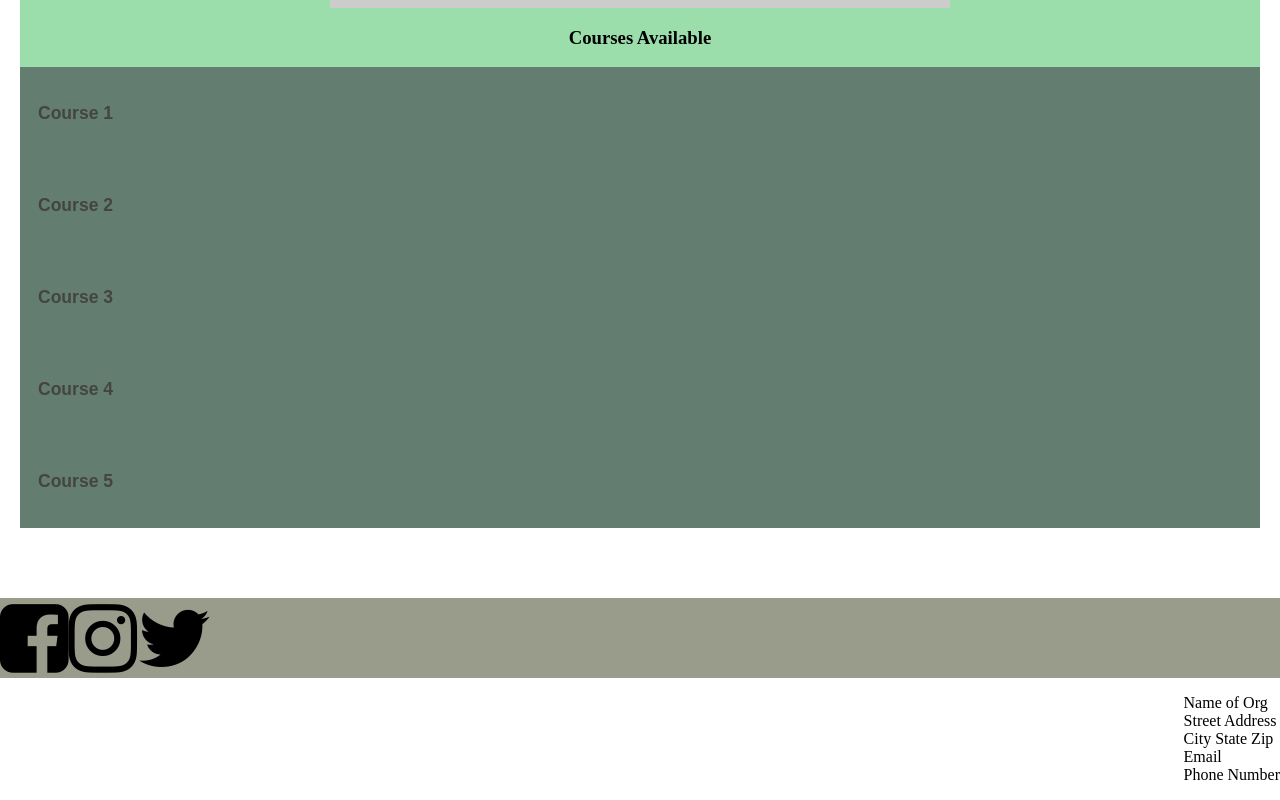
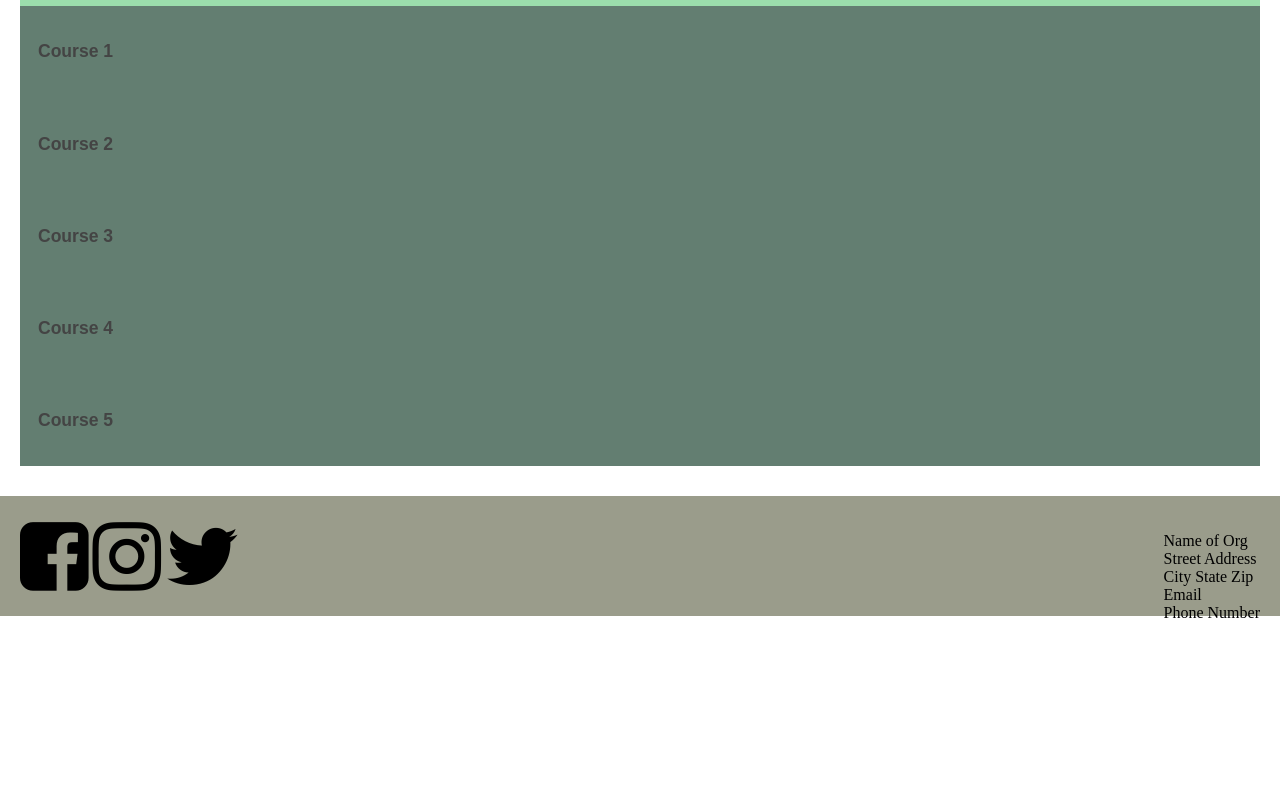
Before and after one commit to ranzelmirandilla/Start_Up, a plain HTML site: page courses.html in a window 1280 px wide. Shown: the part 925-1725 px from the top of the page. After the commit the page ends 1563 px from the top, so only its background shows below. Drawn offline with Linux system fonts and the light colour scheme; placeholder pictures from the web are drawn by us.

Commit message:
minor changes to courses

```diff
--- a/css/courses-styles.css
+++ b/css/courses-styles.css
@@ -20,6 +20,7 @@ html {
 .header {
     text-align: center;
     font-size: 50px;
+    margin-top: 0px;
     color: #1B1D12;
 }
 
@@ -54,8 +55,8 @@ html {
  /* ##### Body #### */
 
 main {
-    margin-top: 30px;
-    margin-bottom: 50px;
+    margin-top: 10px;
+    margin-bottom: 10px;
     padding: 20px;
 }
 
@@ -112,18 +113,17 @@ display: block;
 
 .end {
     background-color:#9A9C8B;
-    /* position: fixed; */
     bottom: 0;
     width: 100%;
 
 }
 
 .socials {
-    display: flex;
-    justify-content: left;
+padding: 20px;
+
 }
 
 .footer-text {
   float: right;
-  justify-content: right;
+  margin-bottom: 0;
 }
```
Also changed, not shown: courses.html (+3 -1 lines).
